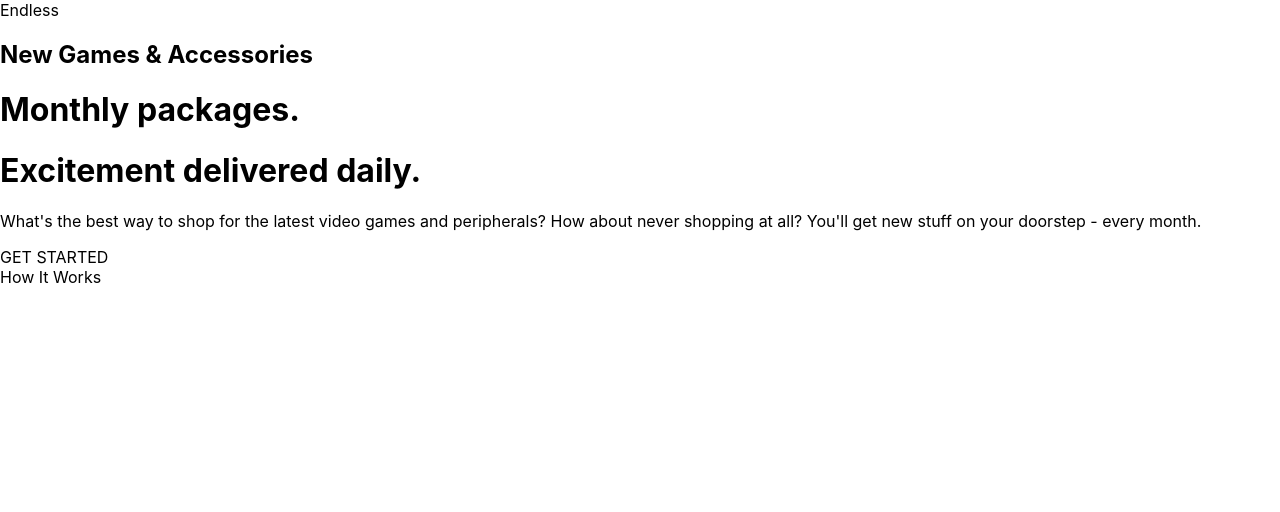
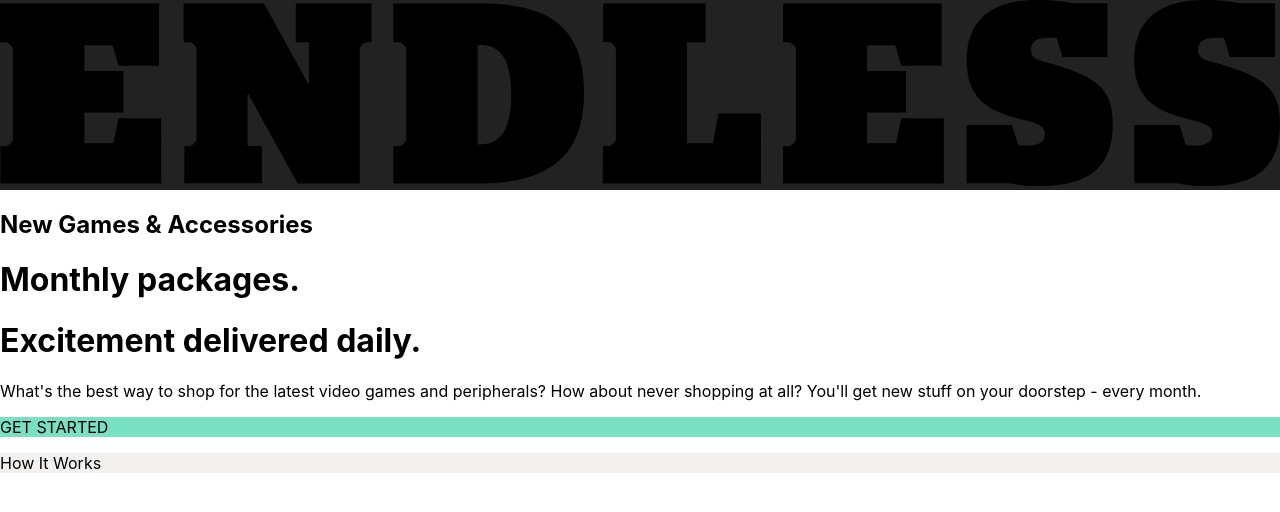
Before and after one commit to RachelML/endless, a React (Create React App) app in the folder endless-app/: page / in a window 1280 px wide. Shown: the top 512 px of the page. Built offline with nearby package versions, Linux system fonts and the light colour scheme; no server answers.

Commit message:
api and css

```diff
--- a/endless-app/package.json
+++ b/endless-app/package.json
@@ -6,6 +6,7 @@
     "@testing-library/jest-dom": "^5.11.4",
     "@testing-library/react": "^11.1.0",
     "@testing-library/user-event": "^12.1.10",
+    "axios": "^0.21.1",
     "react": "^17.0.1",
     "react-dom": "^17.0.1",
     "react-scripts": "4.0.1",
--- a/endless-app/src/App.css
+++ b/endless-app/src/App.css
@@ -1,7 +1,20 @@
-.App {
-  text-align: center;
+.Header {
+  background-color: rgb(34, 34, 34);
 }
 
+.Footer {
+  background-color: rgb(242, 241, 239);
+}
+
+.Button {
+  background-color: rgb(120, 224, 195);
+
+}
+
+.Logo {
+   : rgb(120, 224, 195);
+
+}
 .App-logo {
   height: 40vmin;
   pointer-events: none;
--- a/endless-app/src/App.js
+++ b/endless-app/src/App.js
@@ -1,12 +1,41 @@
 import logo from './logo.svg';
+import React, { Component } from 'react';
 import './App.css';
 import GetStarted from './components/GetStarted';
 import HowItWorks from './components/HowItWorks';
 import Nav from './components/Nav'
+import Axios from 'axios'
 
 
-function App() {
+
+class App extends Component {
+  constructor(props) {
+    super(props)
+    this.state = {
+      worksData: []
+    }
+  }
+
+  fetchWorksData = async () => {
+    try{
+  const response = await Axios.get(`https://uqnzta2geb.execute-api.us-east-1.amazonaws.com/default/FrontEndCodeChallenge`)
+  const howItWorks = response.data
+  this.setState({ worksData: howItWorks })
+  console.log(howItWorks)
+    }catch(e){
+      console.log(e)
+    }
+}
+
+componentDidMount() {
+  this.fetchWorksData()
+}
+
+
+render(){
+
   return (
+
     <div>
       <Nav />
         <h2>New Games & Accessories</h2>
@@ -18,9 +47,9 @@ function App() {
            every month.
         </p>
         <GetStarted />
-        <HowItWorks />
+        <HowItWorks works={this.state.worksData}/>
     </div>
   );
 }
-
+}
 export default App;
--- a/endless-app/src/components/GetStarted.jsx
+++ b/endless-app/src/components/GetStarted.jsx
@@ -1,7 +1,7 @@
 
 function GetStarted() {
   return (
-    <div>
+    <div className ="Button">
        GET STARTED
     </div>
   );
--- a/endless-app/src/components/HowItWorks.jsx
+++ b/endless-app/src/components/HowItWorks.jsx
@@ -1,8 +1,15 @@
+import React from 'react'
 
-function HowItWorks() {
+
+const HowItWorks = (props) => {
+
+
     return (
-      <div>
-        How It Works
+      <div className = "Footer">
+        <p>How It Works </p>
+        <div>
+
+        </div>
       </div>
     );
   }
--- a/endless-app/src/components/Nav.jsx
+++ b/endless-app/src/components/Nav.jsx
@@ -1,8 +1,10 @@
+import React from 'react'
+import logo from '../logo/logo-endless.svg'
 
 function Nav() {
     return (
-      <div>
-         Endless
+      <div className = "Header">
+          <img src={logo} alt="logo" className ="Logo" />
       </div>
     );
   }
```
Also changed, not shown: 2 other files (tests, documents, lock files or other folders).
